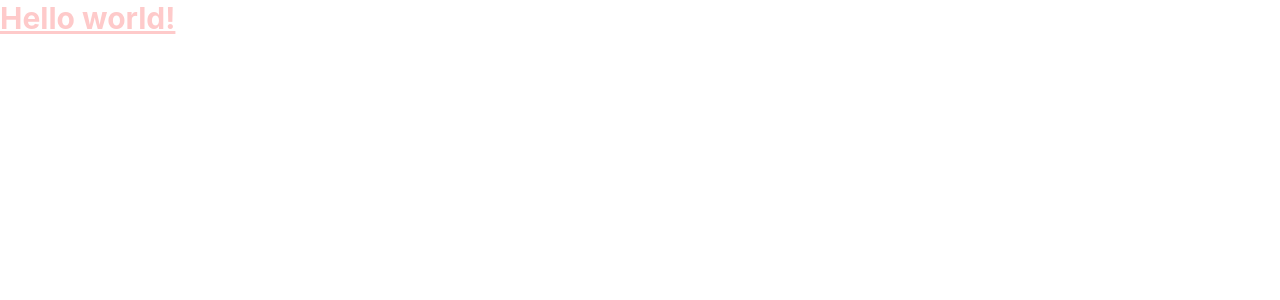
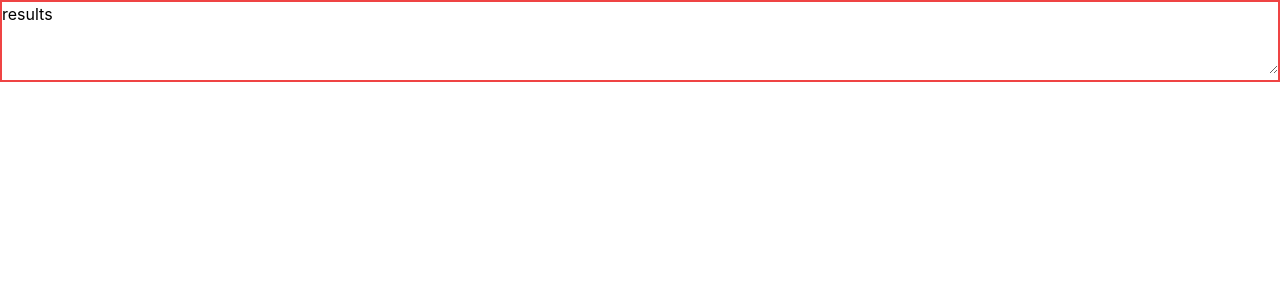
Before and after one commit to dempseyc/word-candy, a Next.js app: page / in a window 1280 px wide. Shown: the top 300 px of the page. Built offline with nearby package versions, Linux system fonts and the light colour scheme.

Commit message:
set up some ui structure

```diff
--- a/pages/index.js
+++ /dev/null
@@ -1,9 +0,0 @@
-
-
-export default function Home() {
-  return (
-    <h1 className="text-3xl font-bold underline text-red-200">
-      Hello world!
-    </h1>
-  )
-}
--- /dev/null
+++ b/src/components/ObservedTextArea.js
@@ -0,0 +1,55 @@
+import { useState, useEffect, useRef } from 'react'
+
+const useIsSettled = function (value, delay = 1500) {
+	const [isSettled, setIsSettled] = useState(true);
+	const isFirstRun = useRef(true);
+	const prevValueRef = useRef(value);
+
+	useEffect(() => {
+	  if (isFirstRun.current) {
+		isFirstRun.current = false;
+		return;
+	  }
+	  setIsSettled(false);
+	  prevValueRef.current = value;
+	  const timerId = setTimeout(() => {
+		setIsSettled(true);
+	  }, delay);
+	  return () => { clearTimeout(timerId); }
+	}, [delay, value]);
+	if (isFirstRun.current) {
+	  return true;
+	}
+	return isSettled && prevValueRef.current === value;
+}
+
+const ObservedTextArea = (props) => {
+    const {lastWord} = props;
+    const [val, setVal] = useState(lastWord);
+	const isValueSettled = useIsSettled(val,1500);
+
+    useEffect(() => {
+		if (isValueSettled && (lastWord !== val)) {
+			console.log('do api thing');
+		}
+	},[val, isValueSettled])
+
+    const handleChange = (e) => {
+		setVal(e.target.value);
+	}
+
+    return (
+        <div className = "textarea">
+            <form className="w-full">
+                <textarea
+                 className="w-full"
+                 value={val}
+                 onChange={handleChange}
+                >
+                </textarea>
+            </form>
+        </div>
+    )
+}
+
+export default ObservedTextArea
--- /dev/null
+++ b/src/components/ResultsShower.js
@@ -0,0 +1,9 @@
+const ResultsShower = ({...props}) => {
+    return (
+        <div className = "results">
+            results
+        </div>
+    )
+}
+
+export default ResultsShower
--- /dev/null
+++ b/src/pages/index.js
@@ -0,0 +1,14 @@
+import {useState} from 'react';
+import ObservedTextArea from '../components/ObservedTextArea.js'
+import ResultsShower from '../components/ResultsShower'
+
+
+export default function Home() {
+  return (
+    <div className="h-full w-full bg-transparent flex flex-col border-solid border-2 border-red-500">
+      <ResultsShower/>
+      <ObservedTextArea lastWord={``}/>
+    </div>
+
+  )
+}
--- a/tailwind.config.js
+++ b/tailwind.config.js
@@ -1,8 +1,8 @@
 /** @type {import('tailwindcss').Config} */
 module.exports = {
   content: [
-    "./pages/**/*.{js,ts,jsx,tsx}",
-    "./components/**/*.{js,ts,jsx,tsx}",
+    "./src/pages/**/*.{js,ts,jsx,tsx}",
+    "./src/components/**/*.{js,ts,jsx,tsx}",
   ],
   theme: {
     extend: {},
```
Also changed, not shown: src/pages/_app.js (renamed from pages/_app.js), src/pages/api/hello.js (renamed from pages/api/hello.js), src/styles/Home.module.css (renamed from styles/Home.module.css), src/styles/globals.css (renamed from styles/globals.css).
